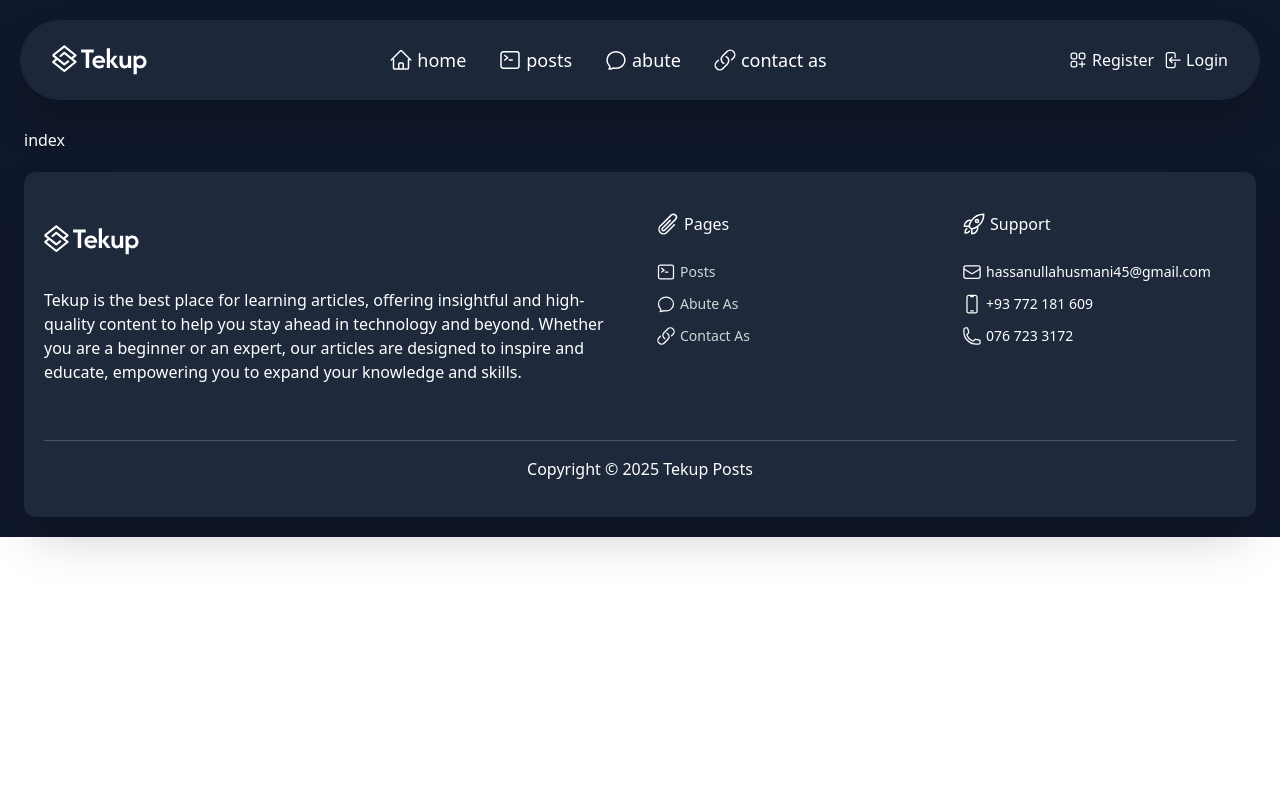
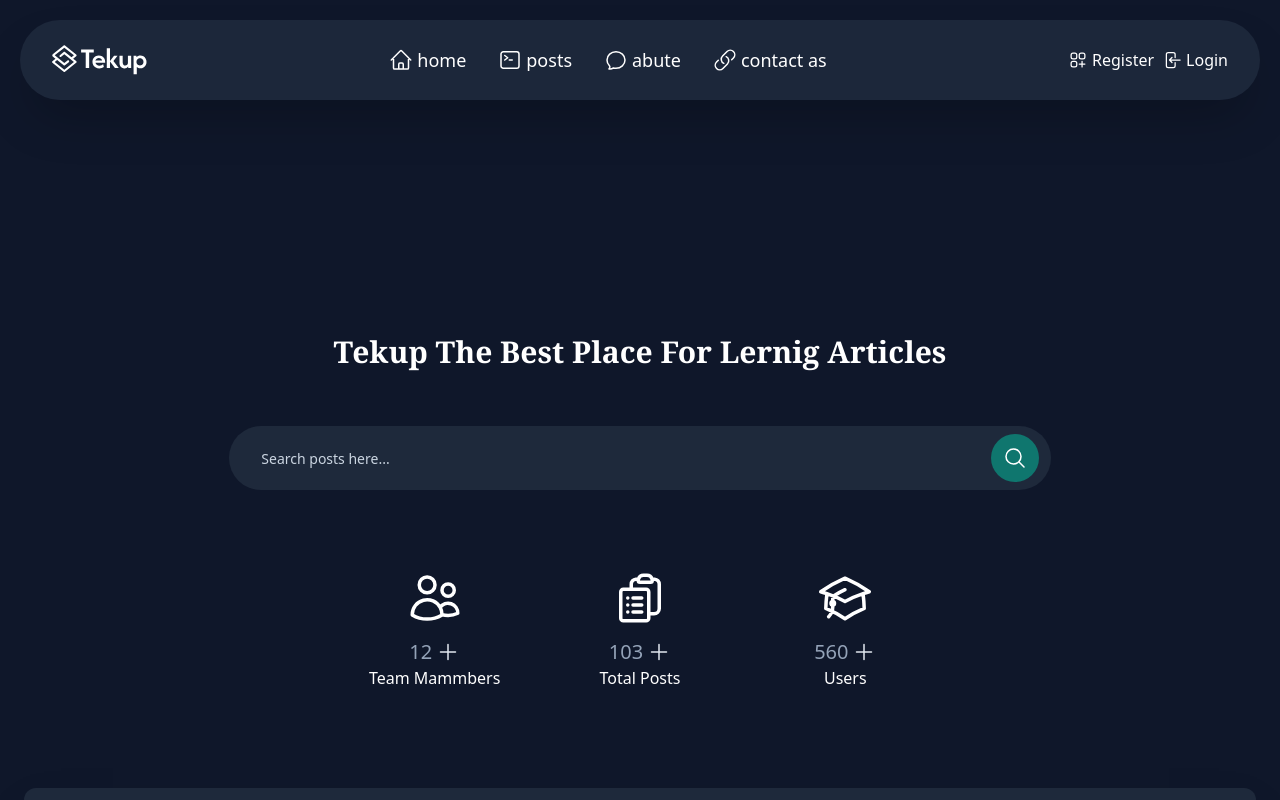
Before and after one commit to hassanullahusmani45/Tekup, a React (Vite) app: page / in a window 1280 px wide. Shown: the top 800 px of the page. Built offline with nearby package versions, Linux system fonts and the light colour scheme.

Commit message:
Feat : adding the headin part to index page

```diff
--- a/src/pages/home/Index.jsx
+++ b/src/pages/home/Index.jsx
@@ -1,10 +1,84 @@
-import React from 'react'
+import { AcademicCapIcon, ChevronLeftIcon, ChevronRightIcon, CircleStackIcon, ClipboardDocumentListIcon, EnvelopeIcon, GlobeEuropeAfricaIcon, InboxStackIcon, MagnifyingGlassIcon, PhoneIcon, ShieldCheckIcon, Square3Stack3DIcon, TrophyIcon, TvIcon, UsersIcon } from '@heroicons/react/24/outline';
 import Layout from '../../Layout/Layout';
+import LandingCounter from '../../components/LandingCounter';
+import profile from '../../assets/images/profile.jpg'
+import hassanProfile from '../../assets/images/hassan.JPG'
+import nasibjanProfile from '../../assets/images/nasibjan.jpg'
+import mohmmadProfile from '../../assets/images/mohmmad.jpg'
+
+
+import { Swiper, SwiperSlide } from 'swiper/react';
+import { Autoplay } from 'swiper/modules';
+import 'swiper/css';
+import 'swiper/css/autoplay';
+
+import { Link } from 'react-router-dom';
+import { BoltIcon, SparklesIcon } from '@heroicons/react/24/solid';
+import Post from '../../components/Post';
+import post1 from "../../assets/images/post1.webp"
+import post2 from "../../assets/images/post2.jpg"
+import post3 from "../../assets/images/post3.jpg"
+import { useRef } from 'react';
 
 export default function Index() {
+
+  const swiperRef = useRef(null);
+
+  const handleNext = () => {
+    if (swiperRef.current) {
+      swiperRef.current.slideNext();
+    }
+  };
+
+  const handlePrev = () => {
+    if (swiperRef.current) {
+      swiperRef.current.slidePrev();
+    }
+  };
   return (
     <Layout>
-          index
+      <div>
+
+        {/*start heading part  */}
+        <div className='flex flex-col justify-center items-center h-[80vh] pt-32'>
+
+          <div className='text-3xl font-bold font-serif'>Tekup The Best Place For Lernig Articles</div>
+
+          <div className="relative bg-slate-800 rounded-full overflow-hidden mb-20 mt-14 w-4/6">
+            <input type="text" placeholder="Search posts here..."
+              className="block border-none outline-none bg-slate-800 w-full py-5 ps-8 pe-10 text-base  placeholder:text-slate-300 placeholder:text-sm"
+              required autoComplete='off' />
+            <button type="submit"
+              className="absolute end-3 bottom-2 bg-teal-700 hover:bg-teal-900 font-medium rounded-full text-sm p-3">
+              <MagnifyingGlassIcon className='size-6' />
+            </button>
+          </div>
+
+
+          <div className='grid grid-cols-3 w-1/2'>
+            <div className=' col-span-1 flex flex-col justify-center items-center'>
+              <UsersIcon className='size-14 mb-3' />
+              <LandingCounter count={12} />
+              <div className=' text-base'>Team Mammbers</div>
+            </div>
+            <div className='col-span-1 flex flex-col justify-center items-center'>
+              <ClipboardDocumentListIcon className='size-14 mb-3' />
+              <LandingCounter count={103} />
+              <div className=' text-base'>Total Posts</div>
+            </div>
+            <div className='col-span-1 flex flex-col justify-center items-center'>
+              <AcademicCapIcon className='size-14 mb-3' />
+              <LandingCounter count={1_403} />
+              <div className=' text-base'>Users</div>
+            </div>
+          </div>
+
+        </div>
+        {/* end heading part  */}
+
+
+
+      </div>
     </Layout>
   )
 }
```
